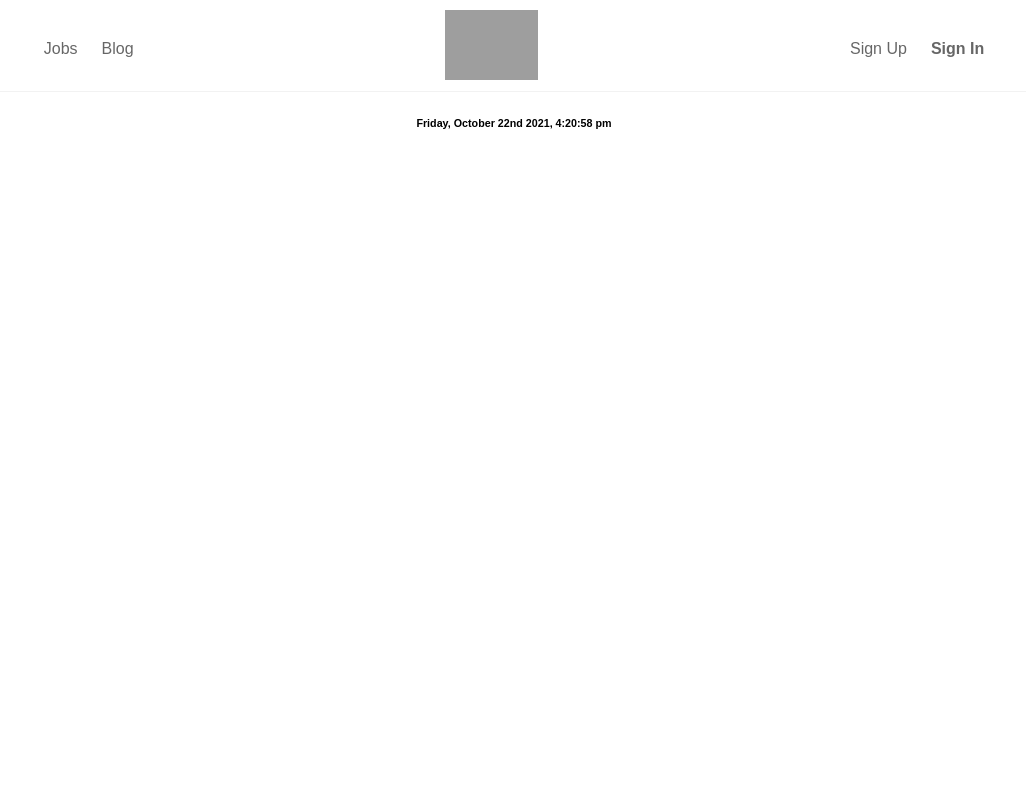
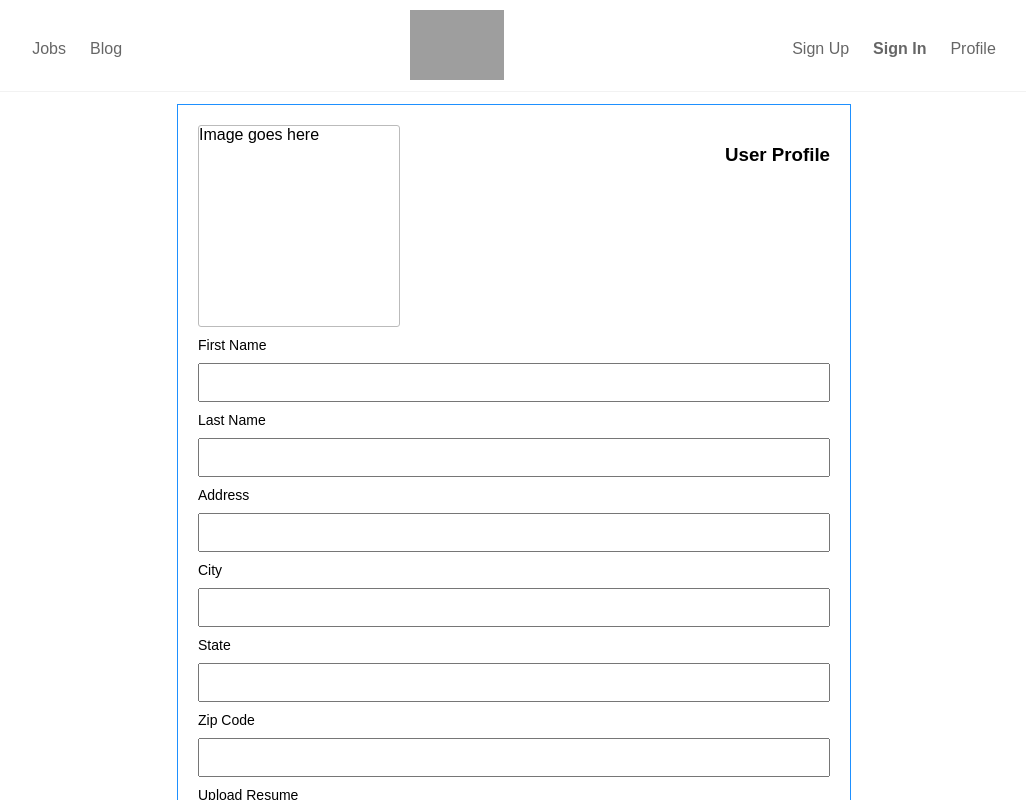
Before and after one commit to pacific-ocean-hr/jobsite, a React app in the folder client/: page /profile in a window 1280 px wide. Shown: the top 800 px of the page, without its empty margins (126-1152 px from the left). Built offline with nearby package versions, Linux system fonts and the light colour scheme; grey boxes are pictures that could not be loaded; the HTML template or start-up script is replaced by a standard one.

Commit message:
Create user profile edit form

```diff
--- a/client/src/App.jsx
+++ b/client/src/App.jsx
@@ -6,6 +6,7 @@ import { GlobalStyle, theme } from './Theme';
 import Jobs from './components/Jobs/Jobs';
 import NavBar from './components/NavBar/NavBar';
 import Blog from './components/Blog/Blog';
+import UserProfile from './components/UserProfile/UserProfile';
 
 const App = () => (
   <ThemeProvider theme={theme}>
@@ -20,6 +21,9 @@ const App = () => (
           <Route exact path="/blog">
             <Blog />
           </Route>
+          <Route exact path="/profile">
+            <UserProfile />
+          </Route>
         </Switch>
       </Router>
       <h6 style={{ textAlign: 'center' }}>
--- a/client/src/components/NavBar/NavBar.jsx
+++ b/client/src/components/NavBar/NavBar.jsx
@@ -32,6 +32,9 @@ function NavBar() {
           </NavLink>
           <NavLink to="/signin" exact className="styled-link">
             <b>Sign In</b>
+          </NavLink>
+          <NavLink to="/profile" exact className="styled-link">
+            Profile
           </NavLink>
         </StyledLinks>
       </Nav>
--- /dev/null
+++ b/client/src/components/UserProfile/UserProfile.jsx
@@ -0,0 +1,102 @@
+import React, { useState } from 'react';
+import styled from 'styled-components';
+
+const ProfileContainer = styled.div`
+  margin: 0 auto;
+  width: 100%;
+`;
+
+const ProfileForm = styled.form`
+  border: 1px solid dodgerblue;
+  margin: 0 auto;
+  padding: 20px;
+  width: 50%;
+`;
+
+const Label = styled.label`
+  display: flex;
+  flex-direction: column;
+  font-size: 14px;
+`;
+
+const Input = styled.input`
+  margin: 10px 0;
+  padding: 10px;
+`;
+
+const ProfileHeader = styled.div`
+  display: flex;
+`;
+
+const SectionTitle = styled.h3`
+  flex: 1;
+  text-align: right;
+`;
+
+const AvatarImage = styled.div`
+  border: 1px solid #bbb;
+  border-radius: 3px;
+  height: 200px;
+  margin-bottom: 10px;
+  width: 200px;
+`;
+
+const UserProfile = () => {
+  const [firstName, setFirstName] = useState('');
+  const [lastName, setLastName] = useState('');
+  const [address, setAddress] = useState('');
+  const [city, setCity] = useState('');
+  const [state, setState] = useState('');
+  const [zipCode, setZipCode] = useState('');
+  const [resume, setResume] = useState('');
+
+  const handleSubmit = (e) => {
+    e.preventDefault();
+
+    console.log('submitted', {
+      firstName, lastName, address, city, state, zipCode, resume,
+    });
+  };
+
+  return (
+    <ProfileContainer>
+      <ProfileForm onSubmit={handleSubmit}>
+        <ProfileHeader>
+          <AvatarImage>Image goes here</AvatarImage>
+          <SectionTitle>User Profile</SectionTitle>
+        </ProfileHeader>
+        <Label>
+          First Name
+          <Input type="text" name="firstName" onChange={(e) => setFirstName(e.target.value)} value={firstName} />
+        </Label>
+        <Label>
+          Last Name
+          <Input type="text" name="firstName" onChange={(e) => setLastName(e.target.value)} value={lastName} />
+        </Label>
+        <Label>
+          Address
+          <Input type="text" name="address" onChange={(e) => setAddress(e.target.value)} value={address} />
+        </Label>
+        <Label>
+          City
+          <Input type="text" name="city" onChange={(e) => setCity(e.target.value)} value={city} />
+        </Label>
+        <Label>
+          State
+          <Input type="text" name="state" onChange={(e) => setState(e.target.value)} value={state} />
+        </Label>
+        <Label>
+          Zip Code
+          <Input type="text" name="zipcode" onChange={(e) => setZipCode(e.target.value)} value={zipCode} />
+        </Label>
+        <Label>
+          Upload Resume
+          <Input type="file" name="resume" onChange={(e) => setResume(e.target.value)} value={resume} />
+        </Label>
+        <Input type="submit" value="Done" />
+      </ProfileForm>
+    </ProfileContainer>
+  );
+};
+
+export default UserProfile;
```
Also changed, not shown: client/index.js (+8 -0 lines).
